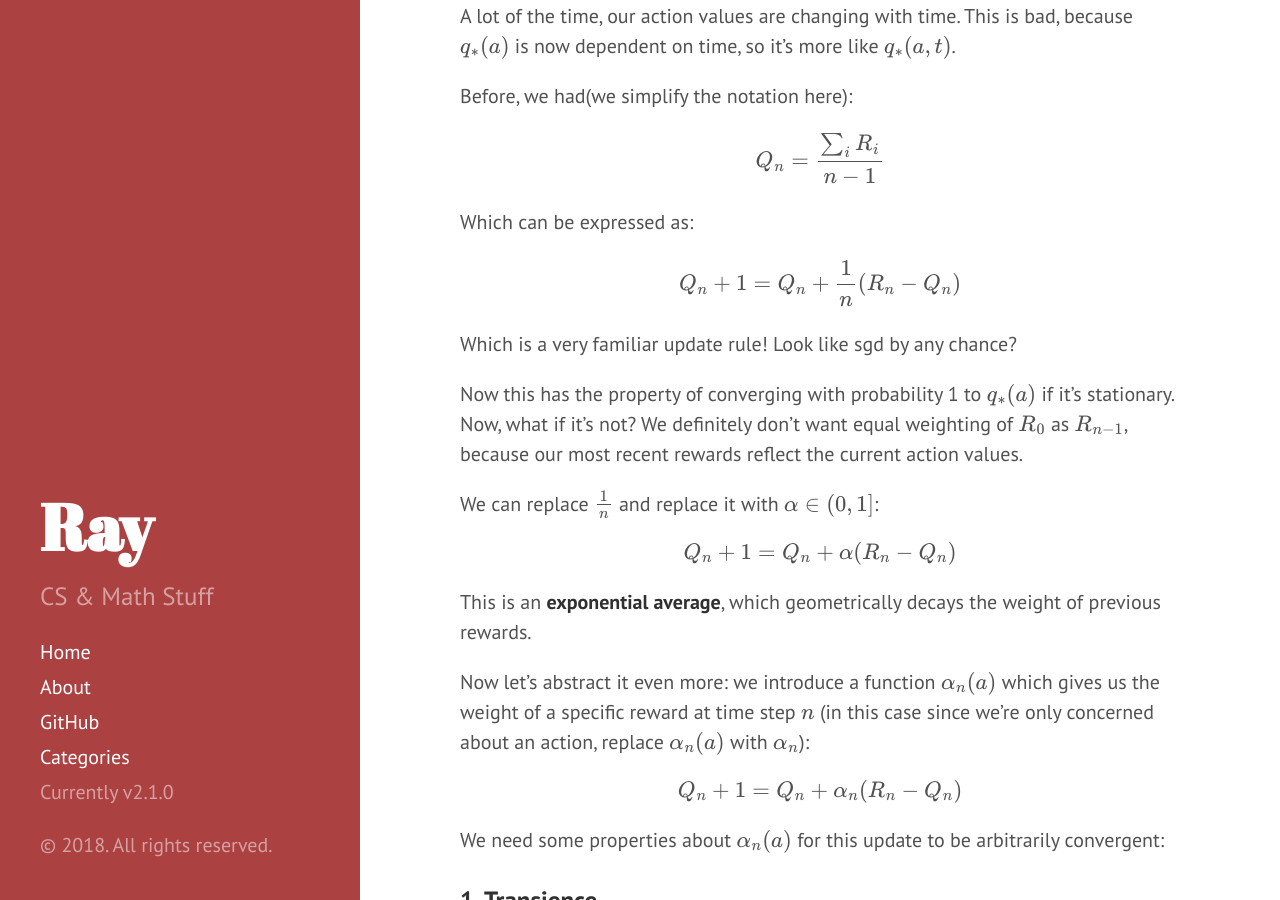
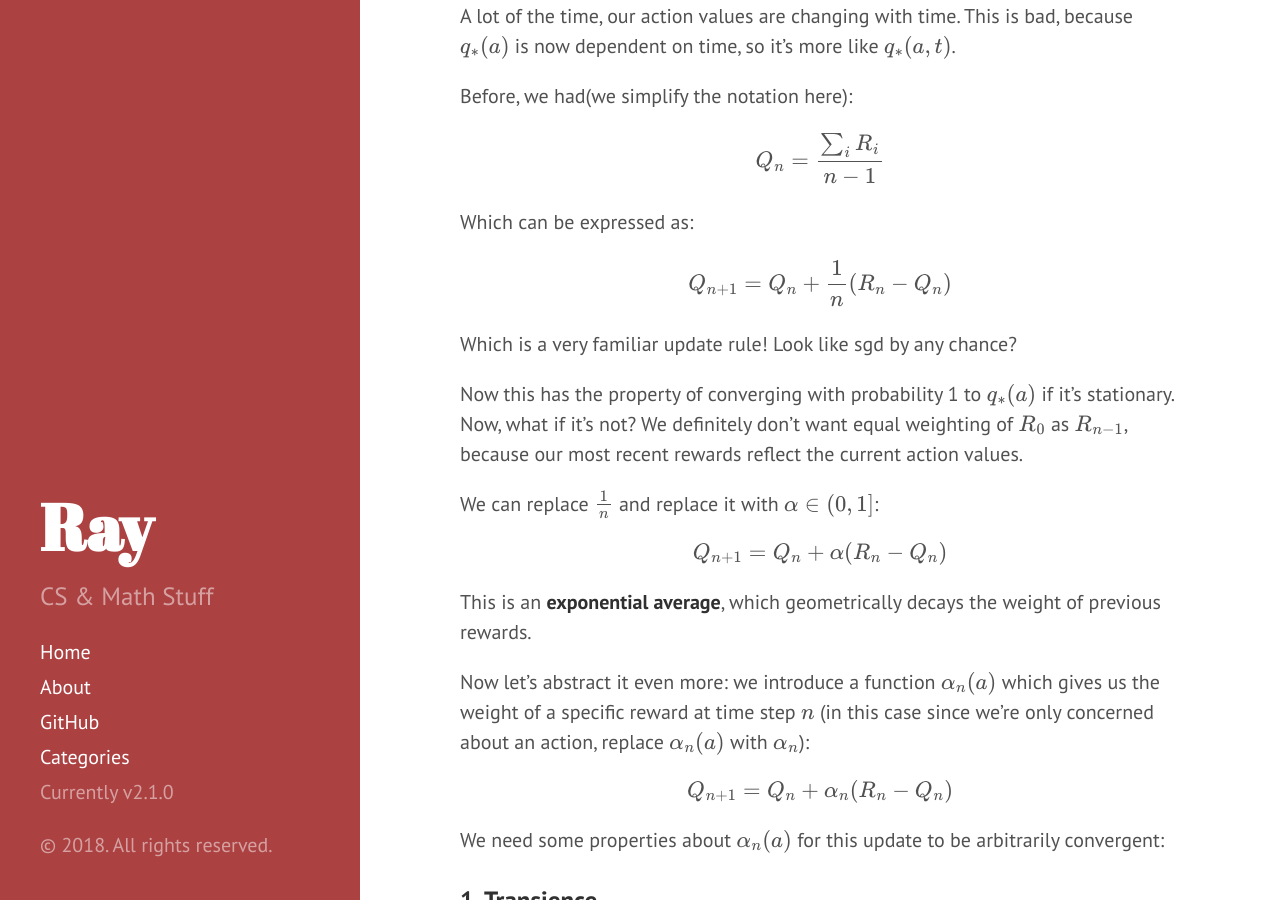
Before and after one commit to OneRaynyDay/oneraynyday.github.io, a Jekyll site: the page built from _posts/2018-05-03-Reinforcement-Learning-Bandit.md, in a window 1280 px wide and 900 px high, scrolled down 2524 px. Built offline with Jekyll 4.4.1, drawn with Linux system fonts in a browser that asks for light colours; formulas are drawn with MathJax 3.

Commit message:
Updating files

```diff
--- a/_posts/2018-05-03-Reinforcement-Learning-Bandit.md
+++ b/_posts/2018-05-03-Reinforcement-Learning-Bandit.md
@@ -76,7 +76,7 @@ $$Q_n = \frac{\sum_i R_i}{n-1}$$
 
 Which can be expressed as:
 
-$$Q_n+1 = Q_n + \frac{1}{n}(R_n - Q_n)$$
+$$Q_{n+1} = Q_n + \frac{1}{n}(R_n - Q_n)$$
 
 Which is a very familiar update rule! Look like sgd by any chance?
 
@@ -84,13 +84,13 @@ Now this has the property of converging with probability 1 to $q_*(a)$ if it's s
 
 We can replace $\frac{1}{n}$ and replace it with $\alpha \in (0, 1]$:
 
-$$Q_n+1 = Q_n + \alpha(R_n - Q_n)$$
+$$Q_{n+1} = Q_n + \alpha(R_n - Q_n)$$
 
 This is an **exponential average**, which geometrically decays the weight of previous rewards.
 
 Now let's abstract it even more: we introduce a function $\alpha_n(a)$ which gives us the weight of a specific reward at time step $n$ (in this case since we're only concerned about an action, replace $\alpha_n(a)$ with $\alpha_n$):
 
-$$Q_n+1 = Q_n + \alpha_n(R_n - Q_n)$$
+$$Q_{n+1} = Q_n + \alpha_n(R_n - Q_n)$$
 
 We need some properties about $\alpha_n(a)$ for this update to be arbitrarily convergent:
 
```
